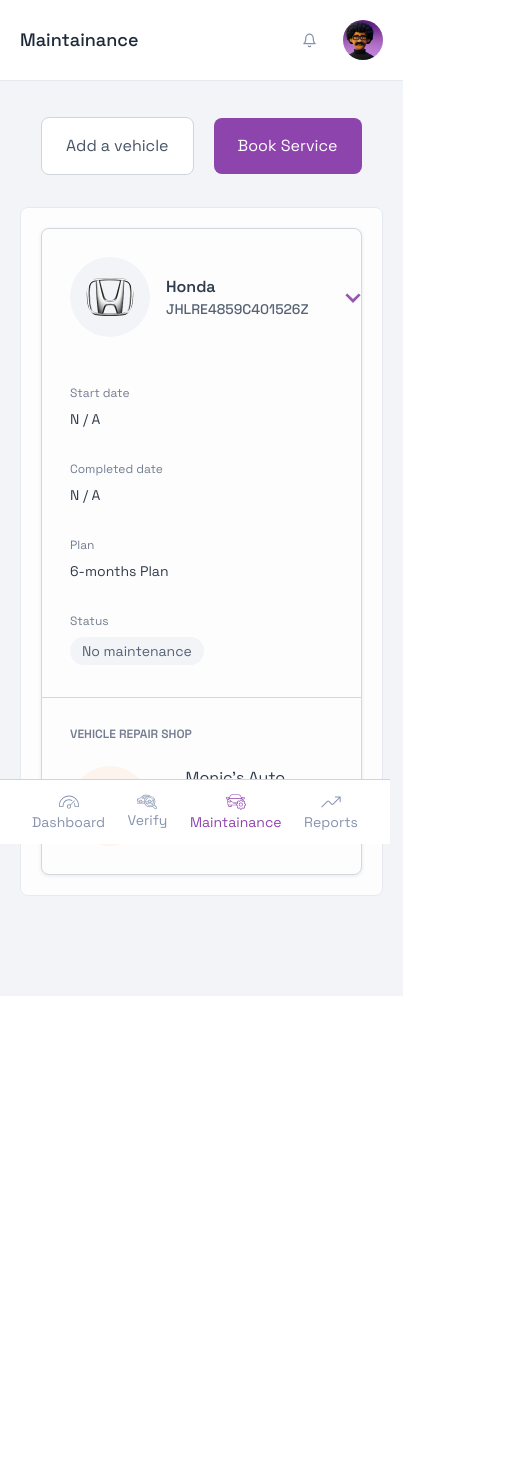
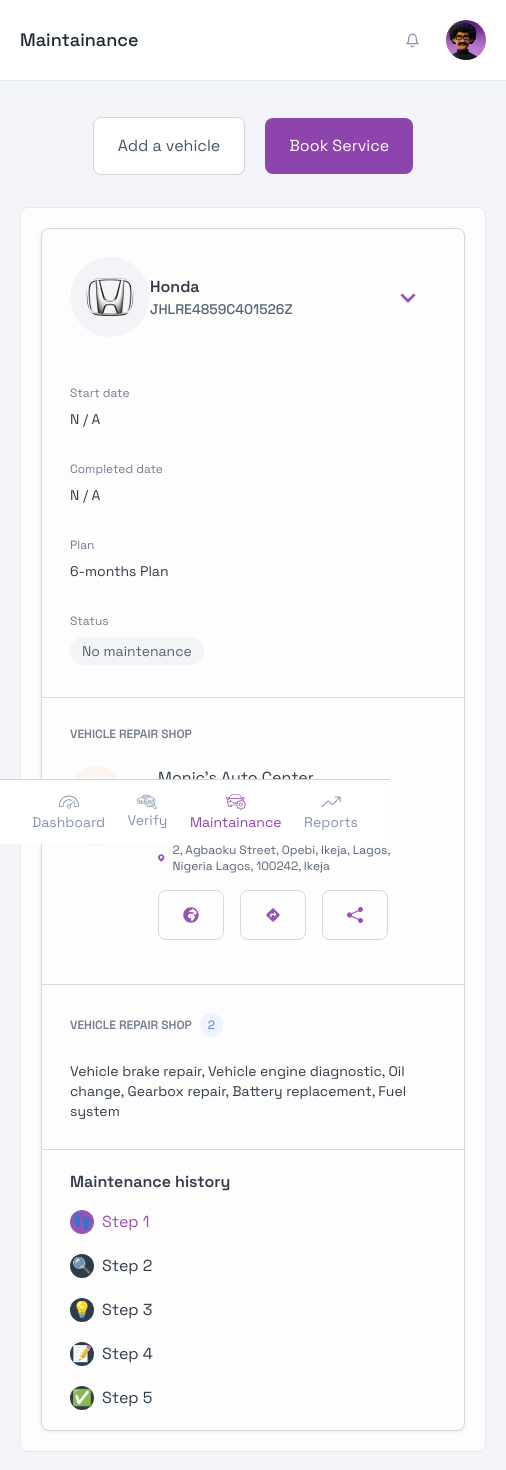
Before and after one commit to ntamiegbe/legitcar-next, a Next.js app: page /maintainance in a window 390 px wide. Shown: the top 1470 px of the page, 506 px wide, since content can reach past the window. Before the commit the page ends 996 px from the top, so only its background shows below. Built offline with nearby package versions, Linux system fonts and the light colour scheme.

Commit message:
Commit: working on maintainance page

```diff
--- a/src/pages/maintainance.js
+++ b/src/pages/maintainance.js
@@ -9,6 +9,9 @@ import { useState } from 'react';
 import Modal from '@/components/Modal';
 import { AiOutlineQuestionCircle } from 'react-icons/ai'
 import { BiChevronDown, BiChevronUp } from 'react-icons/bi'
+import { BsShareFill } from 'react-icons/bs'
+import { MdDirections } from 'react-icons/md'
+import { FaGlobeAfrica } from 'react-icons/fa'
 
 const maintainance = () => {
 
@@ -57,6 +60,20 @@ const maintainance = () => {
       setSelectedServices([...selectedServices, serviceId])
     }
   }
+
+  const [currentStep, setCurrentStep] = useState(1);
+
+  const steps = [
+    { id: 1, label: "Step 1", icon: "👣" },
+    { id: 2, label: "Step 2", icon: "🔍" },
+    { id: 3, label: "Step 3", icon: "💡" },
+    { id: 4, label: "Step 4", icon: "📝" },
+    { id: 5, label: "Step 5", icon: "✅" },
+  ];
+
+  const handleClick = (stepId) => {
+    setCurrentStep(stepId);
+  };
 
   return (
     <>
@@ -297,7 +314,7 @@ const maintainance = () => {
               </table>
 
               <div className="bg-white border border-stroke rounded-lg m-5 shadow-main md:hidden">
-                <div className="mb-5 flex items-center space-x-4 p-7">
+                <div className="mb-5 flex items-center justify-between p-7">
                   <Image src={HondaLogo} alt="Car logo" className='w-20 h-20 p-4 bg-grayBg rounded-full' />
                   <div className="">
                     <p className='text-primary font-semibold'>Honda</p>
@@ -324,17 +341,72 @@ const maintainance = () => {
                   <button className='text-sm text-secondaryText bg-grayBg px-3 py-1 rounded-2xl'>No maintenance</button>
                 </div>
                 {isCarDetailsOpen && (
+                  <>
                     <div className="border-t border-stroke md:hidden p-7">
                       <h2 className='text-grayTable text-xs font-semibold mb-6'>VEHICLE REPAIR SHOP</h2>
                       <div className="flex justify-between space-x-4">
-                      <div className="bg-orangeOverlay py-5 px-6 rounded-full">
+                        <div className="bg-orangeOverlay rounded-full w-20 h-20 flex items-center justify-center">
                           <p className='text-orange text-center font-semibold text-4xl'>M</p>
                         </div>
                         <div className="px-5">
-                        <p className='text-start text-primary text-base font-normal'>Monic’s Auto Center</p>
+                          <p className='text-start text-primary text-base font-normal mb-5'>Monic’s Auto Center</p>
+                          <div className="flex items-center space-x-2 mb-4">
+                            <svg width="12" height="12" viewBox="0 0 12 12" fill="none" xmlns="http://www.w3.org/2000/svg">
+                              <path d="M11.3333 8.33334C10.5033 8.33334 9.7 8.2 8.95334 7.95334C8.72334 7.88 8.46 7.93334 8.27669 8.11669L6.81003 9.58669C4.92003 8.62669 3.37669 7.08334 2.41669 5.19669L3.88334 3.72334C4.06669 3.54 4.12 3.27669 4.04669 3.04669C3.80003 2.30003 3.66669 1.49669 3.66669 0.666687C3.66666 0.296656 3.37 0 3 0H0.666656C0.3 0 0 0.296656 0 0.666656C0 6.92666 5.07334 12 11.3333 12C11.7033 12 12 11.7033 12 11.3333V9C12 8.63 11.7033 8.33334 11.3333 8.33334Z" fill="#8E44AD" />
+                            </svg>
+                            <p className='text-secondaryText text-xs font-normal'>0908 802 1497</p>
+                          </div>
+                          <div className="flex items-center space-x-2 mb-4">
+                            <svg width="10" height="12" viewBox="0 0 10 12" fill="none" xmlns="http://www.w3.org/2000/svg">
+                              <path d="M4.99999 0C2.24316 0 0 2.24292 0 4.99999C0 6.34202 0.525398 7.60254 1.47755 8.54735L4.82227 11.9258C4.86914 11.9734 4.9331 12 4.99999 12C5.06688 12 5.13084 11.9734 5.17772 11.9258L8.52098 8.54906C9.47461 7.60254 9.99998 6.34202 9.99998 4.99999C9.99998 2.24292 7.75683 0 4.99999 0ZM4.99999 7.00001C3.89695 7.00001 3 6.1028 3 5.00002C3 3.89721 3.89695 3 4.99999 3C6.10303 3 6.99998 3.89721 6.99998 4.99999C6.99998 6.10277 6.10303 7.00001 4.99999 7.00001Z" fill="#8E44AD" />
+                            </svg>
+                            <p className='text-secondaryText text-xs font-normal'>2, Agbaoku Street, Opebi, Ikeja, Lagos, Nigeria Lagos, 100242, Ikeja</p>
+                          </div>
+                          <div className="flex items-center space-x-4 mb-4">
+                            <div className="border border-stroke py-4 px-6 rounded-lg cursor-pointer">
+                              <FaGlobeAfrica className='text-brand ' />
+                            </div>
+                            <div className="border border-stroke py-4 px-6 rounded-lg cursor-pointer">
+                              <MdDirections className='text-brand ' />
+                            </div>
+                            <div className="border border-stroke py-4 px-6 rounded-lg cursor-pointer">
+                              <BsShareFill className='text-brand ' />
                             </div>
                           </div>
                         </div>
+                      </div>
+                    </div>
+
+                    <div className="border-t border-stroke md:hidden p-7">
+                      <div className="flex items-center space-x-2 text-xs mb-6">
+                        <h2 className='text-grayTable font-semibold'>VEHICLE REPAIR SHOP</h2>
+                        <span className='text-blue bg-blueOverlay rounded-full p-1 px-2'>2</span>
+                      </div>
+                      <p className='text-primary text-sm'>Vehicle brake repair, Vehicle engine diagnostic, Oil change, Gearbox repair, Battery replacement, Fuel system</p>
+                    </div>
+
+                    <div className="border-t border-stroke md:hidden px-7 py-5">
+                      <h2 className='text-primary font-semibold text-base mb-4'>Maintenance history</h2>
+                      <div className="flex flex-col space-y-5">
+                        {steps.map((step) => (
+                          <div
+                            key={step.id}
+                            className={`flex items-center ${currentStep >= step.id ? "text-brand" : "text-primary"
+                              }`}
+                            onClick={() => handleClick(step.id)}
+                          >
+                            <div
+                              className={`h-6 w-6 rounded-full flex justify-center items-center ${currentStep >= step.id ? "bg-brand" : "bg-primary"
+                                }`}
+                            >
+                              {step.icon}
+                            </div>
+                            <span className="ml-2">{step.label}</span>
+                          </div>
+                        ))}
+                      </div>
+                    </div>
+                  </>
                 )}
 
               </div>
```
Also changed, not shown: src/assets/location.svg (added), src/assets/phone.svg (added). Lines whose indentation alone changed are shown as unchanged.
